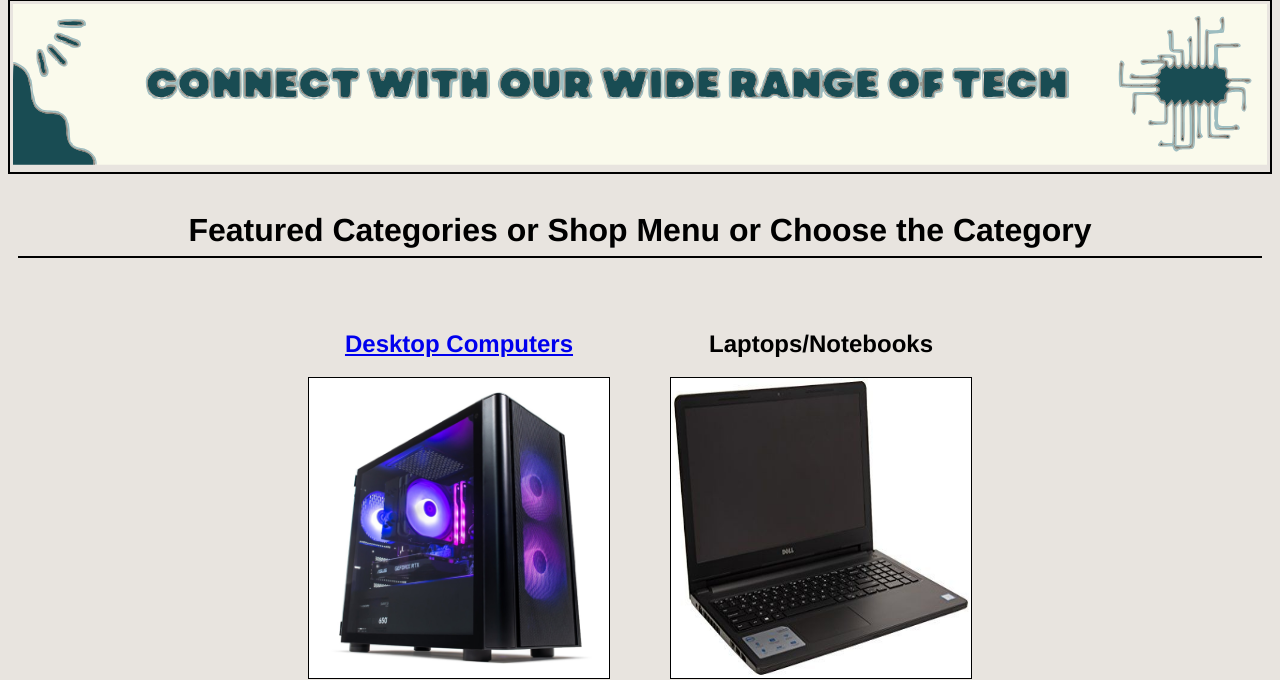
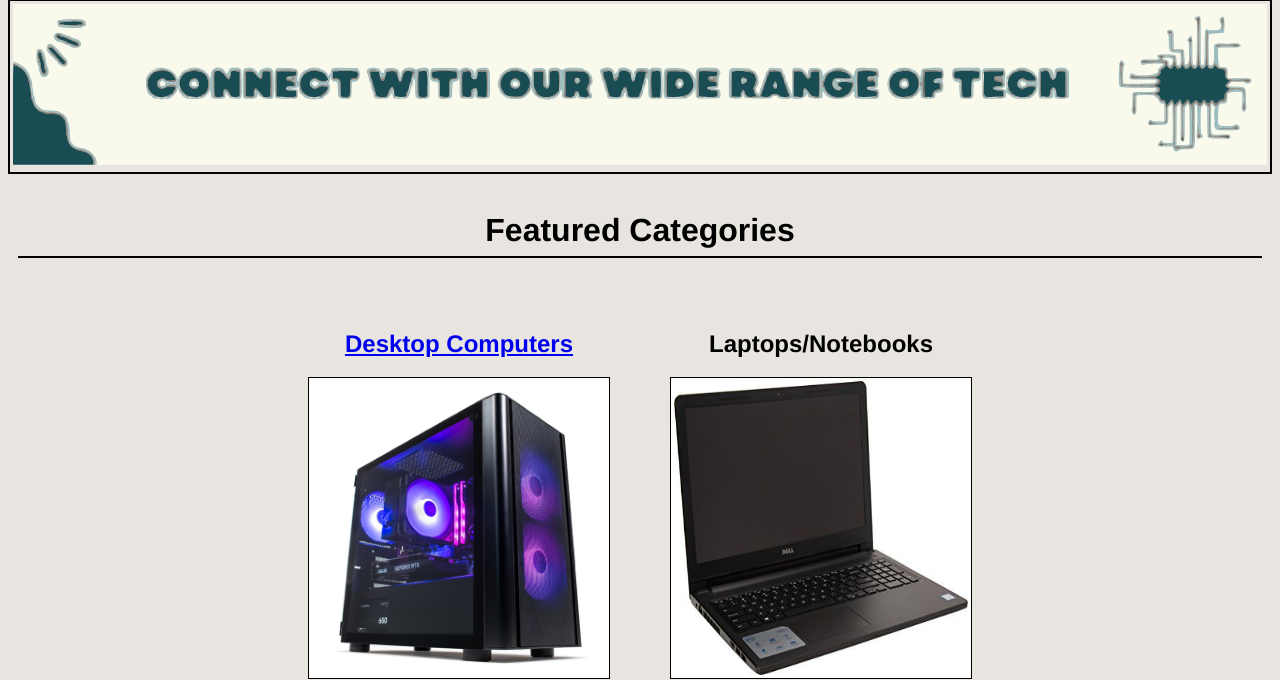
Before and after one commit to StanleyNR/Demo-E-commerce-V.2, a plain HTML site: page index.html in a window 1280 px wide. Shown: the part 130-810 px from the top of the page. Drawn offline with Linux system fonts and the light colour scheme.

Commit message:
change title

```diff
--- a/index.html
+++ b/index.html
@@ -32,7 +32,7 @@
         </table>
       </div>
       <div class="main">
-        <h1 id="title">Featured Categories or Shop Menu or Choose the Category</h1>
+        <h1 id="title">Featured Categories</h1>
         <div class="categories">
           <table class="catTab">
             <tr><!--row 1-->
```
